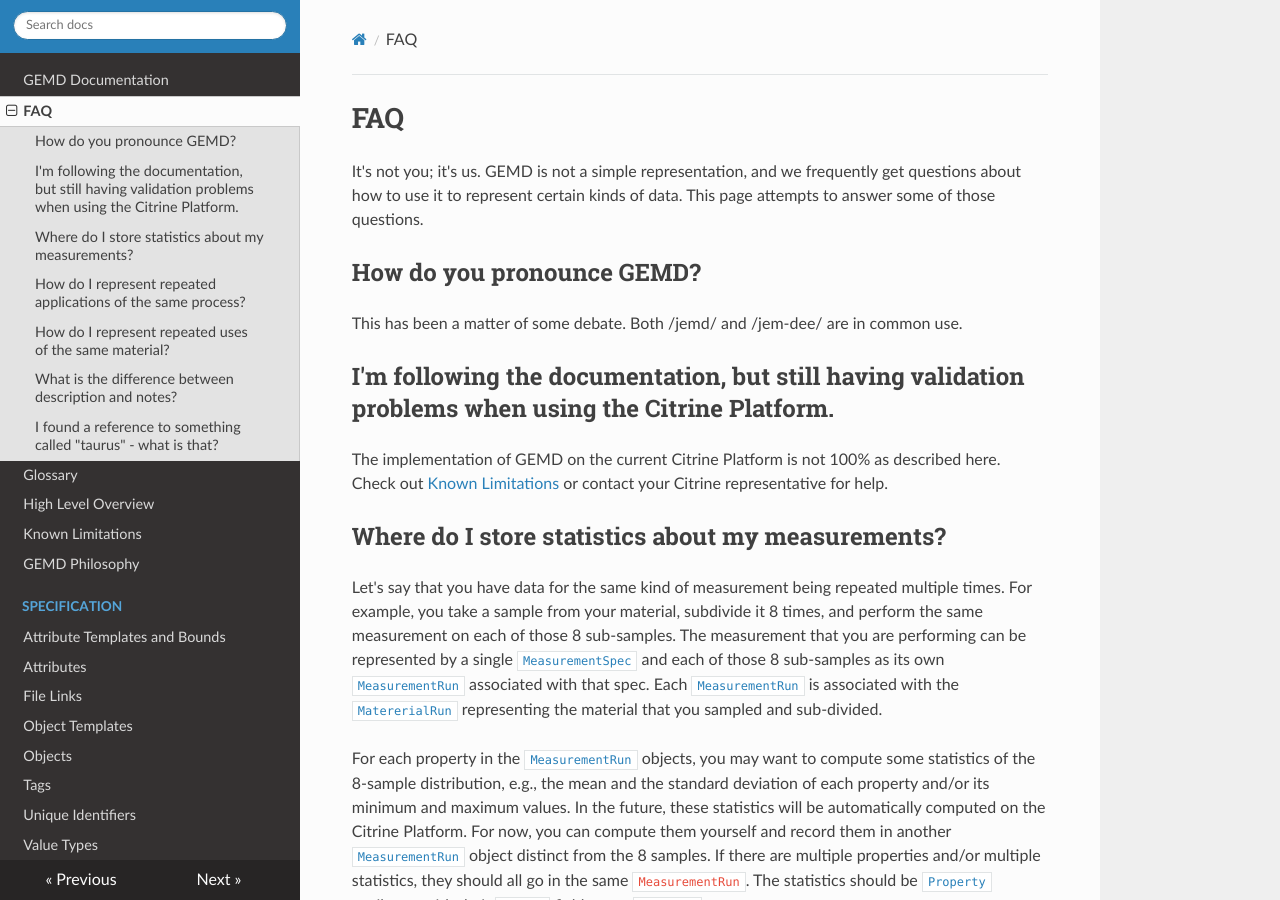
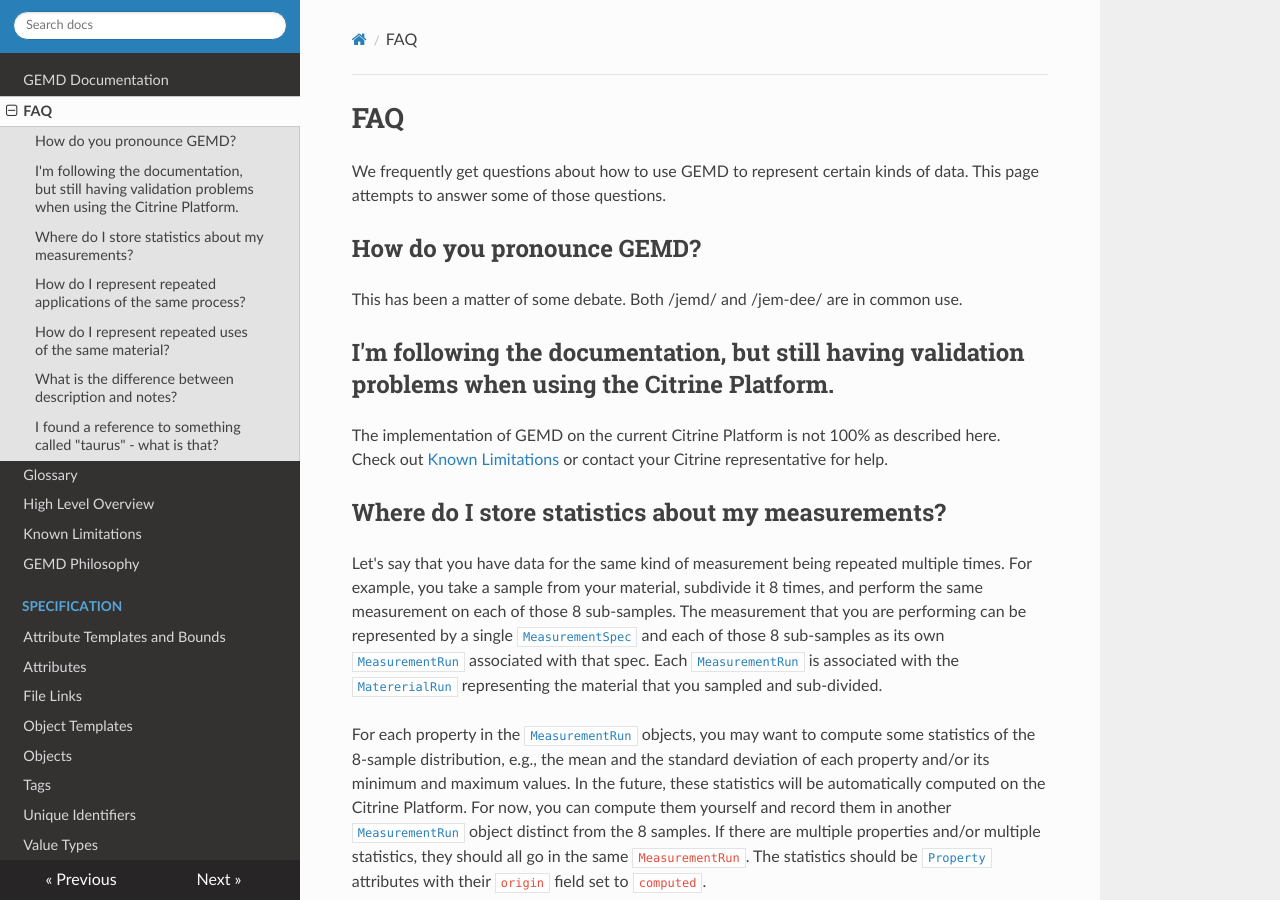
Before and after one commit to CitrineInformatics/gemd-docs, an MkDocs documentation site: the page built from docs/faq.md, in a window 1280 px wide and 900 px high. Built offline with MkDocs 1.6.1, drawn with Linux system fonts in a browser that asks for light colours; nearby versions of some CDN libraries.

Commit message:
Remove extra exposition

```diff
--- a/docs/faq.md
+++ b/docs/faq.md
@@ -1,8 +1,6 @@
 # FAQ
 
-It's not you; it's us.
-GEMD is not a simple representation, and
-we frequently get questions about how to use it to represent certain kinds of data.
+We frequently get questions about how to use GEMD to represent certain kinds of data.
 This page attempts to answer some of those questions.
 
 ## How do you pronounce GEMD?
```
